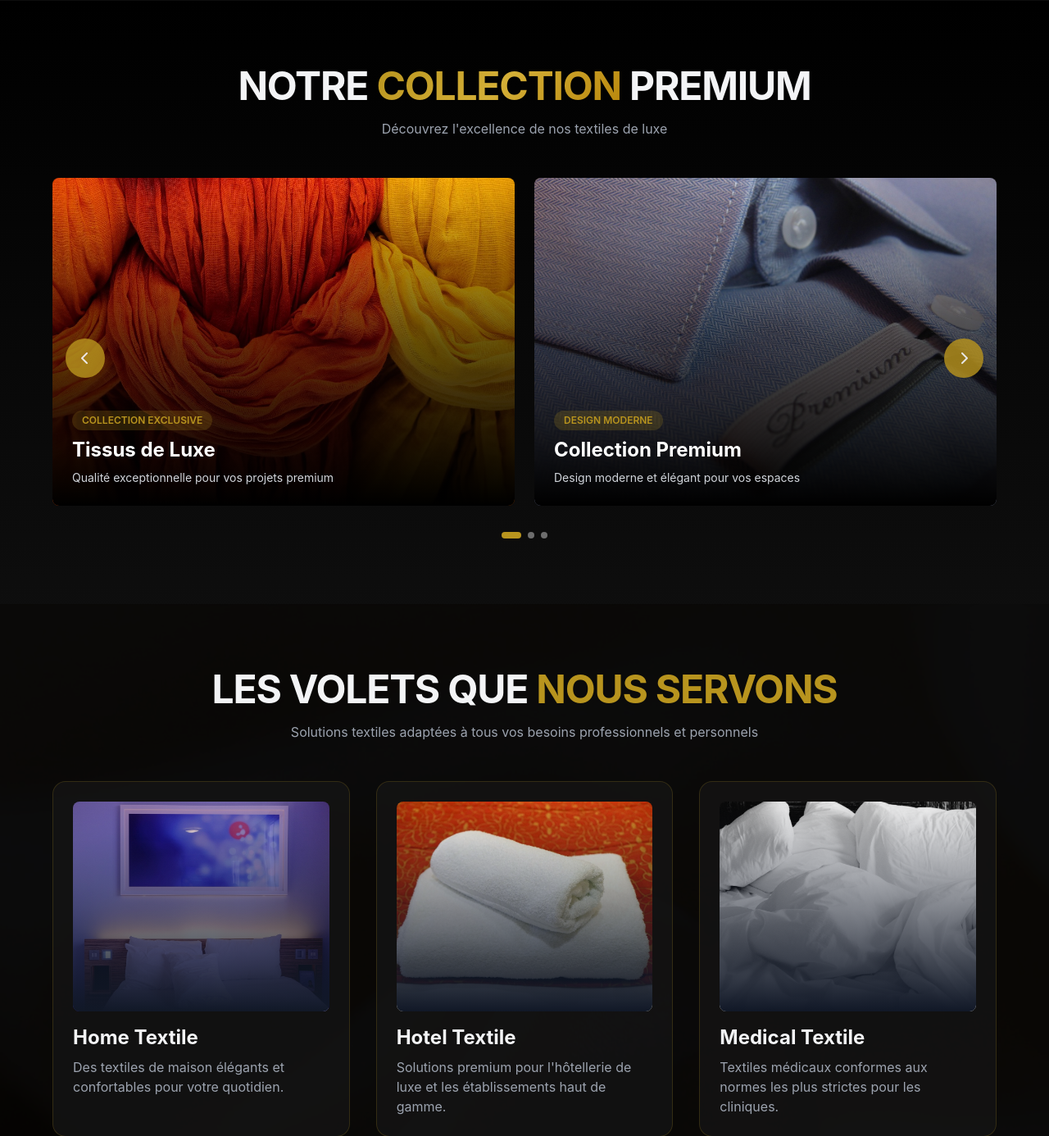
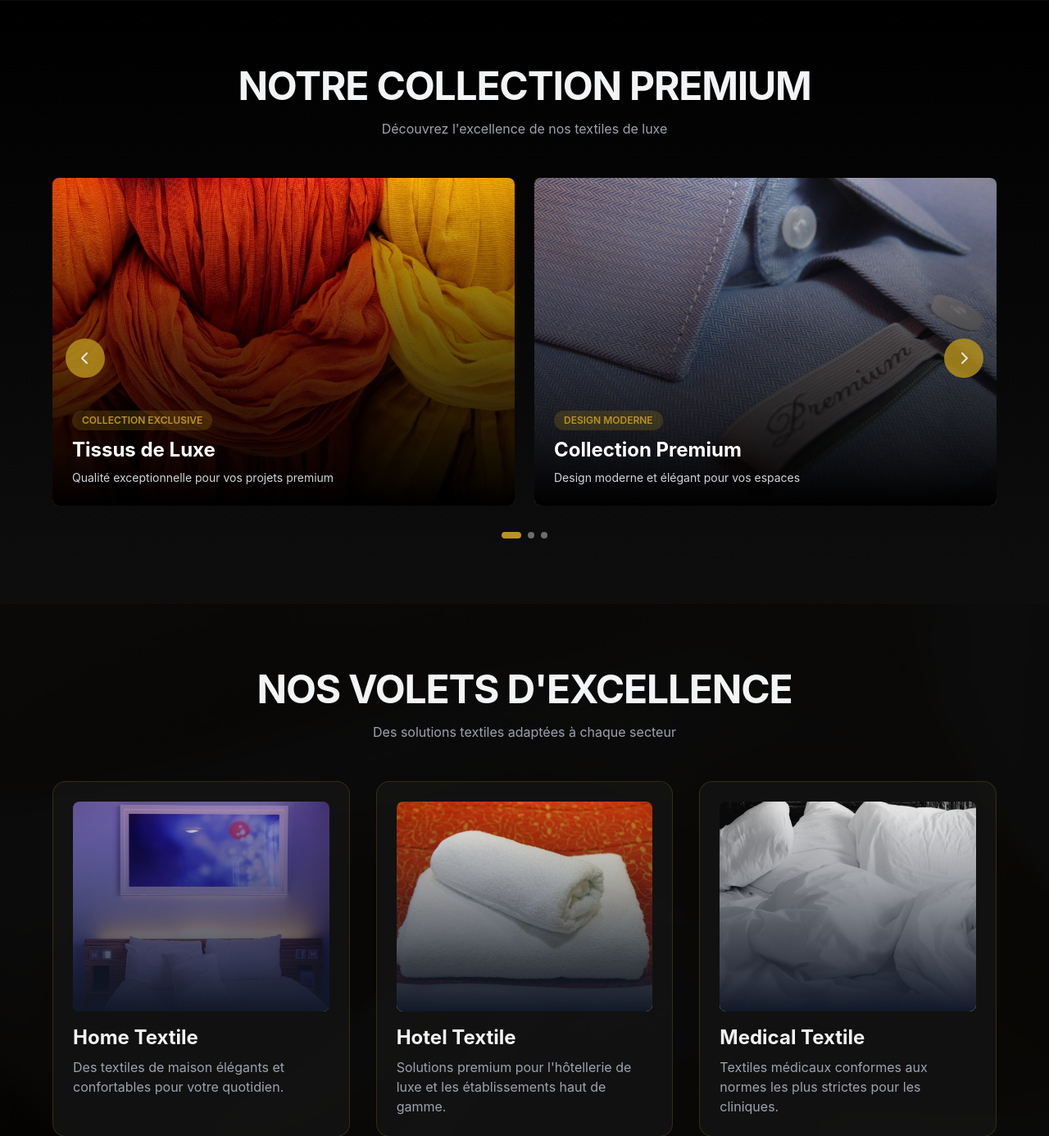
Before and after one commit to moa-digitalagency/KansotexWeb, a Flask app: page / in a window 1280 px wide. Shown: the part 1749-3135 px from the top of the page at 82% size. Run offline with Flask 3, Linux system fonts and the light colour scheme; data that the repository does not hold is empty; parts of the project's set-up code (start-up, migrations or seed data) failed here and were passed over; some libraries are stand-ins or nearby versions.

Commit message:
Make website content dynamically editable by administrators
Update HTML templates to use Jinja2 variables for dynamic content rendering, replacing static text with placeholders that can be managed via an admin interface.

Replit-Commit-Author: Agent
Replit-Commit-Session-Id: a56daeed-210b-479a-b19f-946416552777
Replit-Commit-Checkpoint-Type: intermediate_checkpoint
Replit-Commit-Event-Id: 203bd2d7-21f1-403e-bc7d-d2928da978b7
Replit-Commit-Screenshot-Url: https://storage.googleapis.com/screenshot-production-us-central1/fe739084-12da-4b10-89bd-3c709f266bc7/a56daeed-210b-479a-b19f-946416552777/M4sFi4I

```diff
--- a/templates/index.html
+++ b/templates/index.html
@@ -83,12 +83,12 @@
         <div class="container mx-auto relative z-10 text-center px-6">
             <div class="max-w-4xl mx-auto">
                 <div class="inline-block px-6 py-2 rounded-full mb-6" style="background: rgba(184, 148, 30, 0.15); border: 1px solid rgba(184, 148, 30, 0.3);">
-                    <span class="text-sm font-semibold tracking-wider" style="color: #B8941E;">EXCELLENCE DEPUIS 2005</span>
+                    <span class="text-sm font-semibold tracking-wider" style="color: #B8941E;">{{ content.hero.tagline.value if content.hero and content.hero.tagline else 'EXCELLENCE DEPUIS 2005' }}</span>
                 </div>
                 <h1 class="text-5xl md:text-7xl font-bold mb-6 text-white tracking-tight leading-tight">
-                    <span class="gradient-text">KANSOTEX</span>
+                    <span class="gradient-text">{{ content.hero.title.value if content.hero and content.hero.title else 'KANSOTEX' }}</span>
                 </h1>
-                <p class="text-xl md:text-2xl mb-8 text-gray-300 font-light max-w-2xl mx-auto">Expert en Textiles de Qualité Premium</p>
+                <p class="text-xl md:text-2xl mb-8 text-gray-300 font-light max-w-2xl mx-auto">{{ content.hero.subtitle.value if content.hero and content.hero.subtitle else 'Expert en Textiles de Qualité Premium' }}</p>
                 <div class="flex justify-center items-center space-x-3 mb-10">
                     <div class="flex items-center space-x-2 px-4 py-2 rounded-lg" style="background: rgba(184, 148, 30, 0.1);">
                         <i class="fas fa-star text-sm" style="color: #B8941E;"></i>
@@ -100,7 +100,7 @@
                     </div>
                 </div>
                 <a href="#forces" class="inline-block px-10 py-4 text-black font-bold rounded-lg transition transform hover:scale-105 shadow-xl" style="background: linear-gradient(135deg, #B8941E 0%, #D4AF37 100%);">
-                    Découvrir nos atouts
+                    {{ content.hero.cta_text.value if content.hero and content.hero.cta_text else 'Découvrir nos atouts' }}
                 </a>
             </div>
         </div>
@@ -122,8 +122,8 @@
     <section id="forces" class="py-20 px-6" style="background: rgba(15, 15, 15, 0.9);">
         <div class="container mx-auto">
             <div class="text-center mb-12">
-                <h2 class="text-4xl md:text-5xl font-bold mb-4 uppercase tracking-tight">Nos <span style="color: #B8941E;">Points Forts</span></h2>
-                <p class="text-gray-400 max-w-2xl mx-auto">Ce qui nous distingue dans l'univers des textiles de qualité premium</p>
+                <h2 class="text-4xl md:text-5xl font-bold mb-4 uppercase tracking-tight">{{ content.forces.title.value if content.forces and content.forces.title else 'Nos Points Forts' }}</h2>
+                <p class="text-gray-400 max-w-2xl mx-auto">{{ content.forces.description.value if content.forces and content.forces.description else 'Ce qui nous distingue dans l\'univers des textiles de qualité premium' }}</p>
             </div>
 
             <div class="grid grid-cols-1 md:grid-cols-2 lg:grid-cols-3 gap-8 max-w-6xl mx-auto">
@@ -136,9 +136,9 @@
                         <div class="w-16 h-16 rounded-full flex items-center justify-center mb-6" style="background: rgba(184, 148, 30, 0.1);">
                             <i class="fas fa-star text-3xl" style="color: #B8941E;"></i>
                         </div>
-                        <h3 class="text-xl font-bold mb-3" style="color: #B8941E;">Expérience Significative</h3>
+                        <h3 class="text-xl font-bold mb-3" style="color: #B8941E;">{{ content.forces.strength_1_title.value if content.forces and content.forces.strength_1_title else 'Expérience Significative' }}</h3>
                         <p class="text-gray-400 leading-relaxed">
-                            Une expérience significative dans l'accompagnement des professionnels désireux de se distinguer grâce à un travail de qualité alliant un choix méticuleux des tissus.
+                            {{ content.forces.strength_1_text.value if content.forces and content.forces.strength_1_text else 'Une expérience significative dans l\'accompagnement des professionnels désireux de se distinguer grâce à un travail de qualité alliant un choix méticuleux des tissus.' }}
                         </p>
                     </div>
                 </div>
@@ -152,9 +152,9 @@
                         <div class="w-16 h-16 rounded-full flex items-center justify-center mb-6" style="background: rgba(212, 175, 55, 0.1);">
                             <i class="fas fa-handshake text-3xl" style="color: #B8941E;"></i>
                         </div>
-                        <h3 class="text-xl font-bold mb-3" style="color: #B8941E;">Compréhension Parfaite</h3>
+                        <h3 class="text-xl font-bold mb-3" style="color: #B8941E;">{{ content.forces.strength_2_title.value if content.forces and content.forces.strength_2_title else 'Compréhension Parfaite' }}</h3>
                         <p class="text-gray-400 leading-relaxed">
-                            Une parfaite compréhension des besoins des professionnels et des particuliers, ce qui nous permet de donner vie à vos projets.
+                            {{ content.forces.strength_2_text.value if content.forces and content.forces.strength_2_text else 'Une parfaite compréhension des besoins des professionnels et des particuliers, ce qui nous permet de donner vie à vos projets.' }}
                         </p>
                     </div>
                 </div>
@@ -168,9 +168,9 @@
                         <div class="w-16 h-16 rounded-full flex items-center justify-center mb-6" style="background: rgba(212, 175, 55, 0.1);">
                             <i class="fas fa-cogs text-3xl" style="color: #B8941E;"></i>
                         </div>
-                        <h3 class="text-xl font-bold mb-3" style="color: #B8941E;">Personnalisation Expert</h3>
+                        <h3 class="text-xl font-bold mb-3" style="color: #B8941E;">{{ content.forces.strength_3_title.value if content.forces and content.forces.strength_3_title else 'Personnalisation Expert' }}</h3>
                         <p class="text-gray-400 leading-relaxed">
-                            Personnalisation de vos commandes en tenant compte de votre cahier de charge et des normes techniques grâce à notre atelier.
+                            {{ content.forces.strength_3_text.value if content.forces and content.forces.strength_3_text else 'Personnalisation de vos commandes en tenant compte de votre cahier de charge et des normes techniques grâce à notre atelier.' }}
                         </p>
                     </div>
                 </div>
@@ -230,10 +230,10 @@
         <div class="container mx-auto">
             <div class="text-center mb-12">
                 <h2 class="text-4xl md:text-5xl font-bold mb-4 uppercase tracking-tight">
-                    Notre <span class="gradient-text">Collection</span> Premium
+                    {{ content.collection.title.value if content.collection and content.collection.title else 'Notre Collection Premium' }}
                 </h2>
                 <p class="text-gray-400 max-w-2xl mx-auto">
-                    Découvrez l'excellence de nos textiles de luxe
+                    {{ content.collection.description.value if content.collection and content.collection.description else 'Découvrez l\'excellence de nos textiles de luxe' }}
                 </p>
             </div>
 
@@ -362,8 +362,8 @@
         </div>
         <div class="container mx-auto relative z-10 max-w-6xl">
             <div class="text-center mb-12">
-                <h2 class="text-4xl md:text-5xl font-bold mb-4 uppercase tracking-tight">Les Volets Que <span style="color: #B8941E;">Nous Servons</span></h2>
-                <p class="text-gray-400 max-w-2xl mx-auto">Solutions textiles adaptées à tous vos besoins professionnels et personnels</p>
+                <h2 class="text-4xl md:text-5xl font-bold mb-4 uppercase tracking-tight">{{ content.volets.title.value if content.volets and content.volets.title else 'Nos Volets d\'Excellence' }}</h2>
+                <p class="text-gray-400 max-w-2xl mx-auto">{{ content.volets.description.value if content.volets and content.volets.description else 'Des solutions textiles adaptées à chaque secteur' }}</p>
             </div>
             <div class="grid grid-cols-1 md:grid-cols-2 lg:grid-cols-3 gap-8">
                 <!-- Home Textile -->
```
